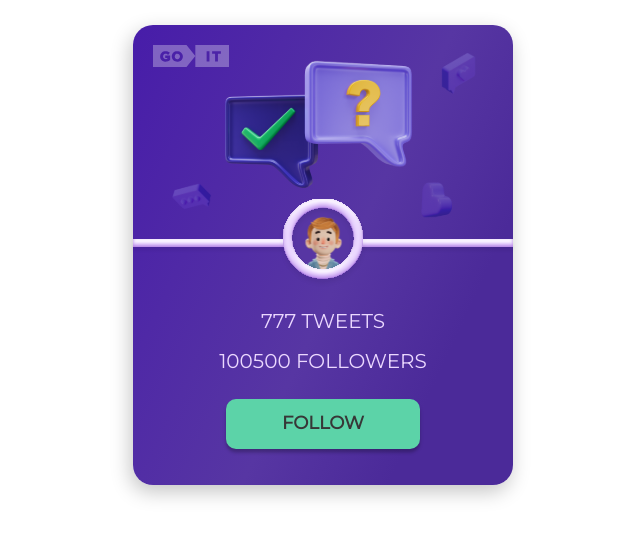
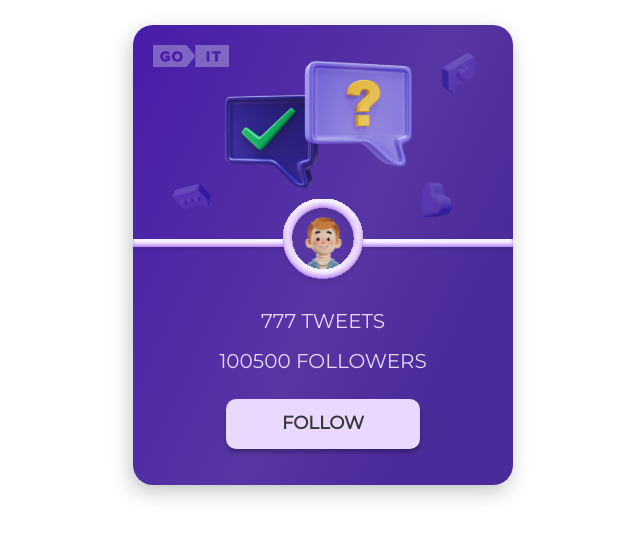
Before and after one commit to anyaShan/test-GoIT, a React (Create React App) app: page / in a window 1280 px wide. Shown: the top 538 px of the page, without its empty margins (342-982 px from the left). Built offline with nearby package versions, Linux system fonts and the light colour scheme.

Commit message:
fix color of button

```diff
--- a/src/components/UserCard/UserCard.jsx
+++ b/src/components/UserCard/UserCard.jsx
@@ -19,24 +19,20 @@ import {
 export const UserCard = () => {
   const [count, setCount] = useState(100500);
   const [isFollow, setIsFollow] = useState('Follow');
-  const [active, setActive] = useState(false);
-  const [colorPlace, setcolorPlace] = useState(false);
-
-  useEffect(() => {
-    setActive(false);
-  }, []);
+  const [colorPlace, setcolorPlace] = useState(true);
 
   const updateCount = () => {
     if (isFollow === 'Follow') {
       setCount(prevValue => prevValue + 1);
       setIsFollow('Following');
-      //   setActive(false);
+      setcolorPlace(false);
     }
 
     if (isFollow !== 'Follow') {
       setCount(prevValue => prevValue - 1);
+
       setIsFollow('Follow');
-      //   setActive(true);
+      setcolorPlace(true);
     }
 
     console.log(count);
@@ -56,11 +52,6 @@ export const UserCard = () => {
         type="button"
         onClick={updateCount}
         style={{ backgroundColor: colorPlace ? '#ebd8ff' : '#5cd3a8' }}
-        // style={
-        //   active
-        //     ? { backgroundColor: '#ebd8ff' }
-        //     : { backgroundColor: '#5cd3a8' }
-        // }
       >
         {isFollow}
       </CardButton>
--- a/src/components/UserCard/UserCard.styled.js
+++ b/src/components/UserCard/UserCard.styled.js
@@ -71,7 +71,7 @@ export const CardButton = styled.button`
   border-radius: 10px;
   cursor: pointer;
 
-  background-color: #ebd8ff;
+  /* background-color: #ebd8ff; */
   color: #373737;
   box-shadow: 0px 3.43693px 3.43693px rgba(0, 0, 0, 0.25);
 
```
